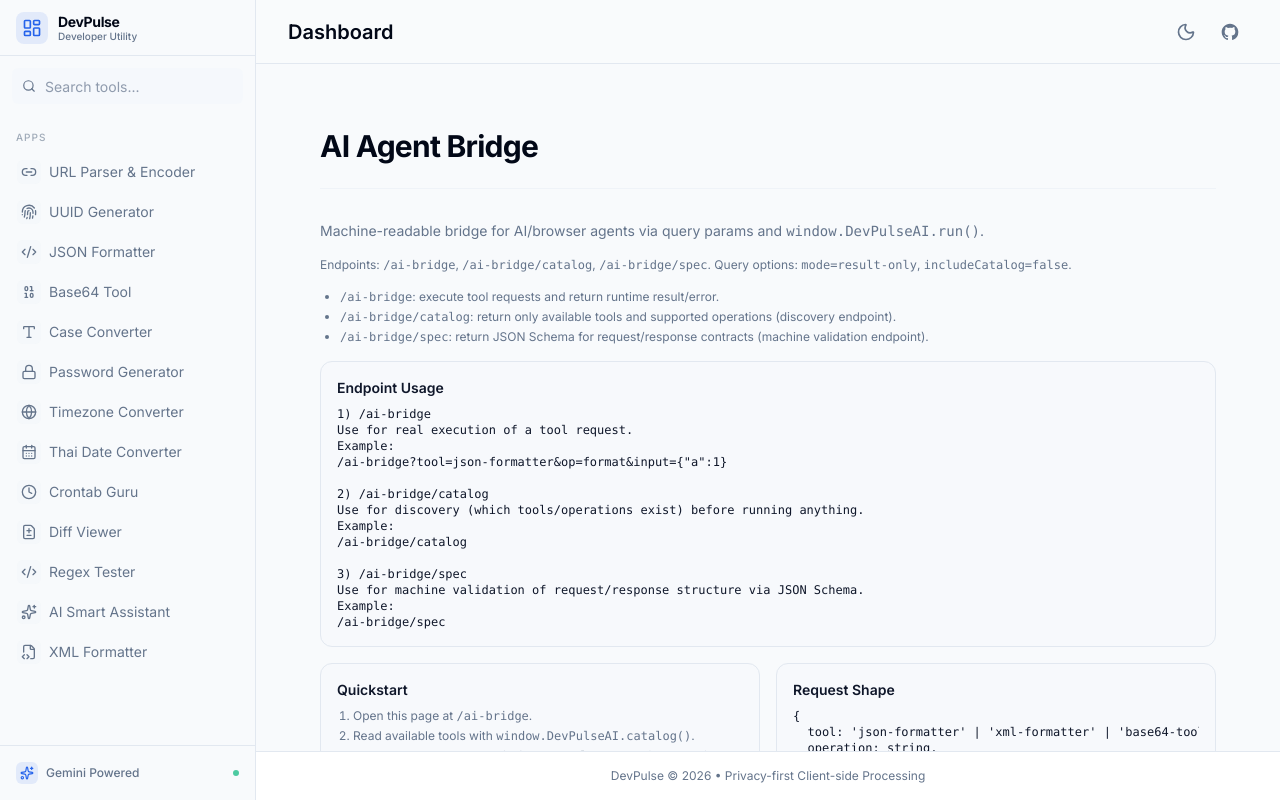
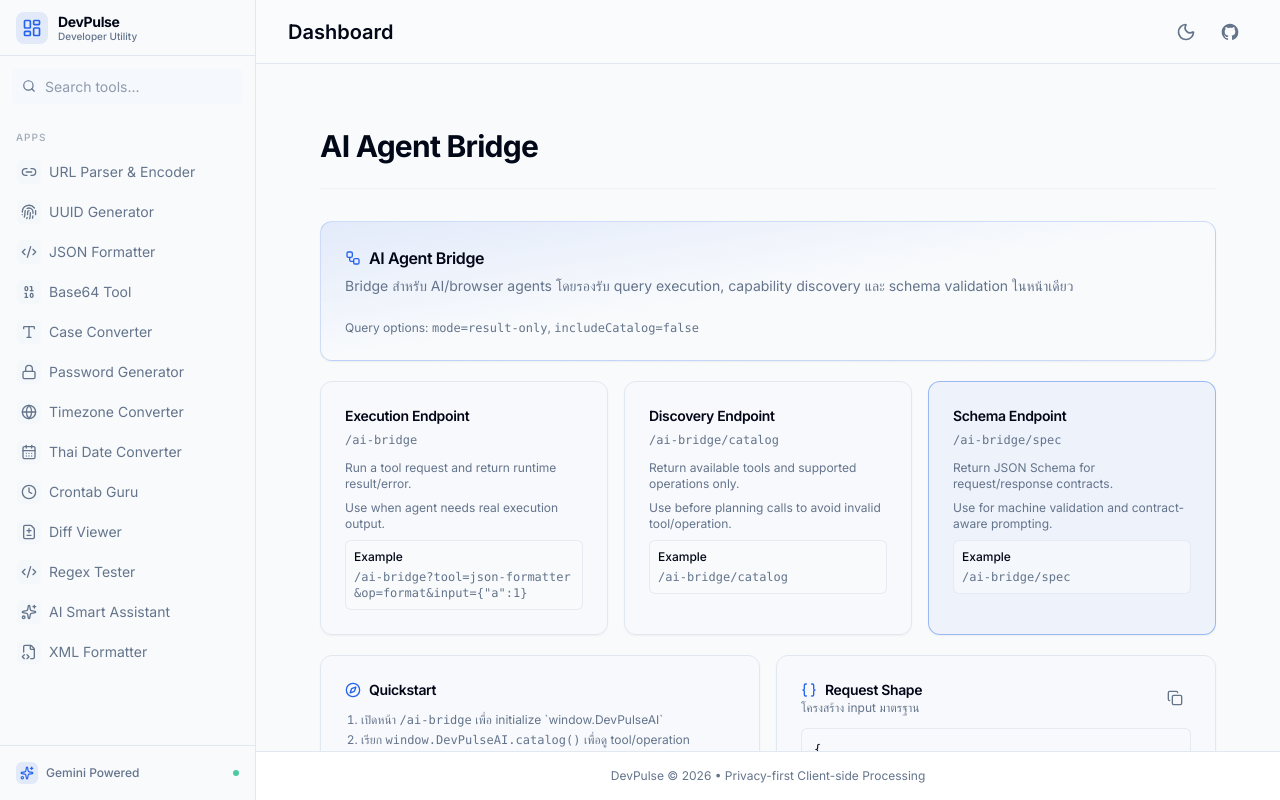
Before and after one commit to M4R14/dev-util-tools, a React (Vite) app: page /ai-bridge/spec in a window 1280 px wide. Built offline with nearby package versions, Linux system fonts and the light colour scheme.

Commit message:
feat: enhance AI Agent Bridge documentation with detailed API usage examples and endpoint specifications

```diff
--- a/src/components/AIAgentBridge.tsx
+++ b/src/components/AIAgentBridge.tsx
@@ -1,6 +1,10 @@
 import React, { useEffect, useMemo, useState } from 'react';
 import { useLocation, useSearchParams } from 'react-router-dom';
+import { BookOpen, Braces, Compass, TerminalSquare, Workflow } from 'lucide-react';
 import ToolLayout from './ui/ToolLayout';
+import { Card, CardContent, CardDescription, CardHeader, CardTitle } from './ui/Card';
+import { CopyButton } from './ui/CopyButton';
+import { cn } from '../lib/utils';
 import {
   AI_BRIDGE_SCHEMA,
   AI_TOOL_CATALOG,
@@ -14,6 +18,58 @@ interface AIBridgeWindow {
   catalog: () => typeof AI_TOOL_CATALOG;
   run: (request: AIToolRequest) => AIToolResponse;
 }
+
+const REQUEST_SHAPE_SNIPPET = `{
+  tool: 'json-formatter' | 'xml-formatter' | 'base64-tool' | 'case-converter' | 'url-parser' | 'diff-viewer' | 'thai-date-converter',
+  operation: string,
+  input?: unknown,
+  options?: Record<string, unknown>
+}`;
+
+const WINDOW_API_SNIPPET = `// Important: open /ai-bridge first so window.DevPulseAI is initialized.
+const catalog = window.DevPulseAI.catalog();
+
+const response = window.DevPulseAI.run({
+  tool: 'url-parser',
+  operation: 'parse',
+  input: 'https://example.com/path?a=1'
+});
+
+if (response.ok) {
+  console.log(response.result);
+} else {
+  console.error(response.error, response.errorDetails);
+}`;
+
+const QUERY_EXAMPLE_SNIPPET = `/ai-bridge?tool=json-formatter&op=format&input={"a":1}
+/ai-bridge?tool=case-converter&op=convert&input=hello%20world&options={"target":"snake"}
+/ai-bridge?payload={"tool":"diff-viewer","operation":"compare","input":{"original":"a","modified":"b"}}
+/ai-bridge?tool=url-parser&op=parse&input=example.com&mode=result-only
+/ai-bridge?tool=json-formatter&op=format&input={"a":1}&includeCatalog=false`;
+
+const ENDPOINT_SPECS = [
+  {
+    path: '/ai-bridge',
+    title: 'Execution Endpoint',
+    summary: 'Run a tool request and return runtime result/error.',
+    usage: 'Use when agent needs real execution output.',
+    example: '/ai-bridge?tool=json-formatter&op=format&input={"a":1}',
+  },
+  {
+    path: '/ai-bridge/catalog',
+    title: 'Discovery Endpoint',
+    summary: 'Return available tools and supported operations only.',
+    usage: 'Use before planning calls to avoid invalid tool/operation.',
+    example: '/ai-bridge/catalog',
+  },
+  {
+    path: '/ai-bridge/spec',
+    title: 'Schema Endpoint',
+    summary: 'Return JSON Schema for request/response contracts.',
+    usage: 'Use for machine validation and contract-aware prompting.',
+    example: '/ai-bridge/spec',
+  },
+] as const;
 
 declare global {
   interface Window {
@@ -144,91 +200,147 @@ const AIAgentBridge: React.FC = () => {
 
   return (
     <ToolLayout title="AI Agent Bridge">
-      <div className="max-w-5xl mx-auto space-y-4">
-        <p className="text-sm text-muted-foreground">
-          Machine-readable bridge for AI/browser agents via query params and{' '}
-          <code>window.DevPulseAI.run()</code>.
-        </p>
-        <p className="text-xs text-muted-foreground">
-          Endpoints: <code>/ai-bridge</code>, <code>/ai-bridge/catalog</code>,{' '}
-          <code>/ai-bridge/spec</code>. Query options: <code>mode=result-only</code>,{' '}
-          <code>includeCatalog=false</code>.
-        </p>
-        <ul className="text-xs text-muted-foreground list-disc pl-5 space-y-1">
-          <li>
-            <code>/ai-bridge</code>: execute tool requests and return runtime result/error.
-          </li>
-          <li>
-            <code>/ai-bridge/catalog</code>: return only available tools and supported operations
-            (discovery endpoint).
-          </li>
-          <li>
-            <code>/ai-bridge/spec</code>: return JSON Schema for request/response contracts
-            (machine validation endpoint).
-          </li>
-        </ul>
-        <section className="rounded-xl border border-border bg-muted/20 p-4 space-y-2">
-          <h3 className="text-sm font-semibold">Endpoint Usage</h3>
-          <pre className="text-xs overflow-auto">
-{`1) /ai-bridge
-Use for real execution of a tool request.
-Example:
-/ai-bridge?tool=json-formatter&op=format&input={"a":1}
+      <div className="max-w-6xl mx-auto space-y-5">
+        <Card className="border-primary/20 bg-gradient-to-br from-primary/10 via-background to-background">
+          <CardHeader>
+            <CardTitle className="flex items-center gap-2 text-base">
+              <Workflow className="h-4 w-4 text-primary" />
+              AI Agent Bridge
+            </CardTitle>
+            <CardDescription>
+              Bridge สำหรับ AI/browser agents โดยรองรับ query execution, capability discovery และ
+              schema validation ในหน้าเดียว
+            </CardDescription>
+          </CardHeader>
+          <CardContent className="pt-0 text-xs text-muted-foreground">
+            Query options: <code>mode=result-only</code>, <code>includeCatalog=false</code>
+          </CardContent>
+        </Card>
 
-2) /ai-bridge/catalog
-Use for discovery (which tools/operations exist) before running anything.
-Example:
-/ai-bridge/catalog
+        <div className="grid gap-4 md:grid-cols-3">
+          {ENDPOINT_SPECS.map((item) => {
+            const isActive = location.pathname === item.path;
+            return (
+              <Card
+                key={item.path}
+                className={cn(isActive ? 'border-primary/40 bg-primary/5' : 'bg-muted/20')}
+              >
+                <CardHeader className="pb-3">
+                  <CardTitle className="text-sm">{item.title}</CardTitle>
+                  <CardDescription className="text-xs">
+                    <code>{item.path}</code>
+                  </CardDescription>
+                </CardHeader>
+                <CardContent className="pt-0 space-y-2 text-xs text-muted-foreground">
+                  <p>{item.summary}</p>
+                  <p>{item.usage}</p>
+                  <div className="rounded-md border border-border/80 bg-background/60 p-2">
+                    <div className="font-medium text-foreground mb-1">Example</div>
+                    <code className="break-all">{item.example}</code>
+                  </div>
+                </CardContent>
+              </Card>
+            );
+          })}
+        </div>
 
-3) /ai-bridge/spec
-Use for machine validation of request/response structure via JSON Schema.
-Example:
-/ai-bridge/spec`}
+        <div className="grid gap-4 lg:grid-cols-2">
+          <Card className="bg-muted/20">
+            <CardHeader className="pb-3">
+              <CardTitle className="text-sm flex items-center gap-2">
+                <Compass className="h-4 w-4 text-primary" />
+                Quickstart
+              </CardTitle>
+            </CardHeader>
+            <CardContent className="pt-0">
+              <ol className="text-xs text-muted-foreground space-y-1 list-decimal pl-4">
+                <li>เปิดหน้า <code>/ai-bridge</code> เพื่อ initialize `window.DevPulseAI`</li>
+                <li>เรียก <code>window.DevPulseAI.catalog()</code> เพื่อดู tool/operation</li>
+                <li>ส่ง request ด้วย <code>window.DevPulseAI.run(request)</code></li>
+              </ol>
+            </CardContent>
+          </Card>
+
+          <Card className="bg-muted/20">
+            <CardHeader className="pb-3 flex flex-row items-center justify-between space-y-0">
+              <div>
+                <CardTitle className="text-sm flex items-center gap-2">
+                  <Braces className="h-4 w-4 text-primary" />
+                  Request Shape
+                </CardTitle>
+                <CardDescription className="text-xs">โครงสร้าง input มาตรฐาน</CardDescription>
+              </div>
+              <CopyButton value={REQUEST_SHAPE_SNIPPET} />
+            </CardHeader>
+            <CardContent className="pt-0">
+              <pre className="text-xs overflow-auto rounded-md border border-border/80 bg-background/70 p-3">
+                {REQUEST_SHAPE_SNIPPET}
               </pre>
-        </section>
-        <div className="grid gap-4 md:grid-cols-2">
-          <section className="rounded-xl border border-border bg-muted/20 p-4 space-y-2">
-            <h3 className="text-sm font-semibold">Quickstart</h3>
-            <ol className="text-xs text-muted-foreground space-y-1 list-decimal pl-4">
-              <li>Open this page at <code>/ai-bridge</code>.</li>
-              <li>Read available tools with <code>window.DevPulseAI.catalog()</code>.</li>
-              <li>Run tool operations with <code>window.DevPulseAI.run(request)</code>.</li>
-            </ol>
-          </section>
-          <section className="rounded-xl border border-border bg-muted/20 p-4 space-y-2">
-            <h3 className="text-sm font-semibold">Request Shape</h3>
-            <pre className="text-xs overflow-auto">
-{`{
-  tool: 'json-formatter' | 'xml-formatter' | 'base64-tool' | 'case-converter' | 'url-parser' | 'diff-viewer' | 'thai-date-converter',
-  operation: string,
-  input?: unknown,
-  options?: Record<string, unknown>
-}`}
+            </CardContent>
+          </Card>
+        </div>
+
+        <div className="grid gap-4 lg:grid-cols-2">
+          <Card className="bg-muted/20">
+            <CardHeader className="pb-3 flex flex-row items-center justify-between space-y-0">
+              <div>
+                <CardTitle className="text-sm flex items-center gap-2">
+                  <TerminalSquare className="h-4 w-4 text-primary" />
+                  window.DevPulseAI
+                </CardTitle>
+                <CardDescription className="text-xs">
+                  Browser API สำหรับ agent orchestration
+                </CardDescription>
+              </div>
+              <CopyButton value={WINDOW_API_SNIPPET} />
+            </CardHeader>
+            <CardContent className="pt-0">
+              <pre className="text-xs overflow-auto rounded-md border border-border/80 bg-background/70 p-3">
+                {WINDOW_API_SNIPPET}
               </pre>
-          </section>
+            </CardContent>
+          </Card>
+
+          <Card className="bg-muted/20">
+            <CardHeader className="pb-3 flex flex-row items-center justify-between space-y-0">
+              <div>
+                <CardTitle className="text-sm flex items-center gap-2">
+                  <BookOpen className="h-4 w-4 text-primary" />
+                  Query Examples
+                </CardTitle>
+                <CardDescription className="text-xs">
+                  ตัวอย่าง URL สำหรับ automation/script
+                </CardDescription>
               </div>
-        <section className="rounded-xl border border-border bg-muted/20 p-4 space-y-2">
-          <h3 className="text-sm font-semibold">Examples</h3>
-          <pre className="text-xs overflow-auto">
-{`// Browser API
-window.DevPulseAI.run({
-  tool: 'json-formatter',
-  operation: 'format',
-  input: '{"a":1,"b":2}',
-  options: { indent: 2 }
-});
+              <CopyButton value={QUERY_EXAMPLE_SNIPPET} />
+            </CardHeader>
+            <CardContent className="pt-0">
+              <pre className="text-xs overflow-auto rounded-md border border-border/80 bg-background/70 p-3">
+                {QUERY_EXAMPLE_SNIPPET}
+              </pre>
+            </CardContent>
+          </Card>
+        </div>
 
-// Query mode
-/ai-bridge?tool=case-converter&op=convert&input=hello%20world&options={"target":"snake"}
-/ai-bridge?payload={"tool":"diff-viewer","operation":"compare","input":{"original":"a","modified":"b"}}`}
-          </pre>
-        </section>
+        <Card className="bg-muted/20">
+          <CardHeader className="pb-3 flex flex-row items-center justify-between space-y-0">
+            <div>
+              <CardTitle className="text-sm">Live Response</CardTitle>
+              <CardDescription className="text-xs">
+                JSON output ตาม endpoint/query ปัจจุบัน
+              </CardDescription>
+            </div>
+            <CopyButton value={responseText} />
+          </CardHeader>
+          <CardContent className="pt-0">
             <pre
               id="ai-bridge-response"
-          className="rounded-xl border border-border bg-muted/30 p-4 text-xs overflow-auto"
+              className="rounded-md border border-border/80 bg-background/70 p-3 text-xs overflow-auto"
             >
               {responseText}
             </pre>
+          </CardContent>
+        </Card>
       </div>
     </ToolLayout>
   );
```
Also changed, not shown: 1 other file (tests, documents, lock files or other folders). Lines whose indentation alone changed are shown as unchanged.
